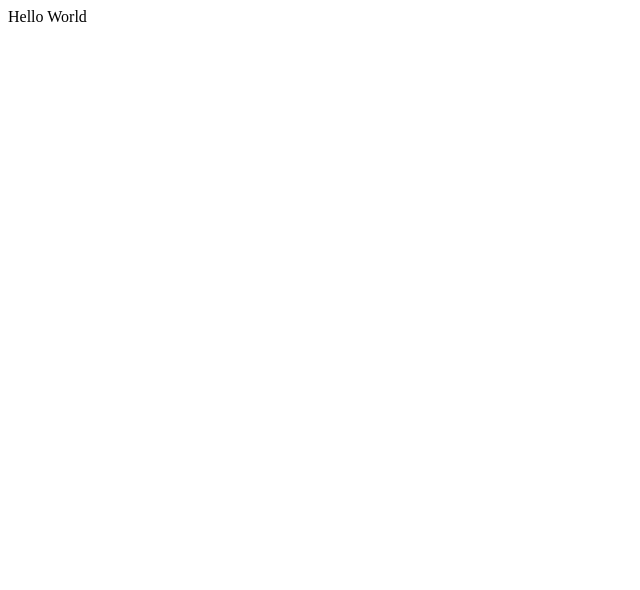
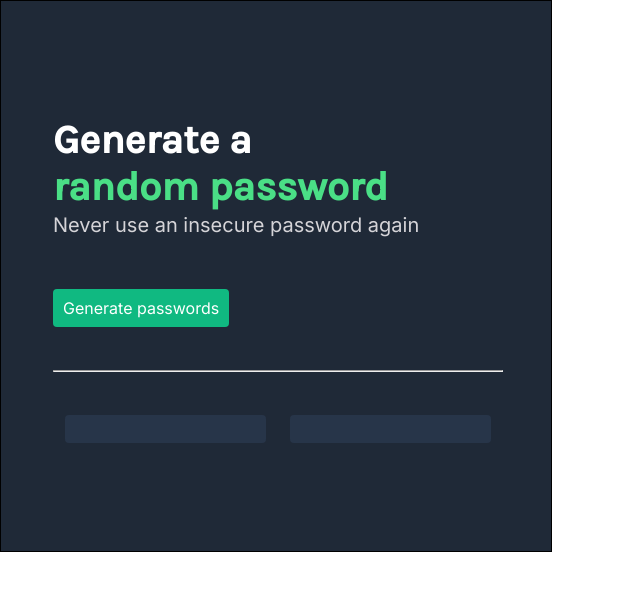
Before and after one commit to Soup098/PasswordGenerator, a plain HTML site: page index.html in a window 1280 px wide. Shown: the whole page, without its empty margins (0-640 px from the left). Drawn offline with Linux system fonts and the light colour scheme; a web font is replaced by a local one.

Commit message:
version 1.0

```diff
--- a/index.html
+++ b/index.html
@@ -1,8 +1,37 @@
 <html>
     <head>
+        <link rel="preconnect" href="https://fonts.googleapis.com">
+        <link rel="preconnect" href="https://fonts.gstatic.com" crossorigin>
+        <link href="https://fonts.googleapis.com/css2?family=Karla:wght@500&family=Oldenburg&display=swap" rel="stylesheet">
+        <link rel="preconnect" href="https://fonts.googleapis.com">
+        <link rel="preconnect" href="https://fonts.gstatic.com" crossorigin>
+        <link href="https://fonts.googleapis.com/css2?family=Inter&family=Karla:wght@500&family=Oldenburg&display=swap" rel="stylesheet">
+        <link rel="stylesheet" href="styles.css">
+
+
 
     </head>
     <body>
-        <p>Hello World</p>
+        <div class="container">
+            <div class ="content">
+                <h1>Generate a <br><span class="inner-text"> random password</span></h1>
+                <h2>Never use an insecure password again</h2>
+                <div class="btn-box">
+                    <button class="btn" onclick="createPasswords()">Generate passwords</button>
+                </div>
+                <hr>
+                <div class="output-boxes">
+                    <p class="output" id="pass-one"></p>
+                    <p class="output" id="pass-two"></p>
+                    <!-- <input type="text" class="output" id="pass-one">
+                    <input type="text" class="output" id="pass-two"> -->
+                </div>
+
+
+            </div>
+        </div>
+
+
+        <script src="index.js"></script>
     </body>
 </html>
--- a/index.js
+++ b/index.js
@@ -0,0 +1,20 @@
+const characters = ["A","B","C","D","E","F","G","H","I","J","K","L","M","N","O","P","Q","R","S","T","U","V","W","X","Y","Z","a","b","c","d","e","f","g","h","i","j","k","l","m","n","o","p","q","r","s","t","u","v","w","x","y","z", "0", "1", "2", "3", "4", "5", "6", "7", "8", "9","~","`","!","@","#","$","%","^","&","*","(",")","_","-","+","=","{","[","}","]",",","|",":",";","<",">",".","?",
+"/"];
+
+let passOne = document.getElementById("pass-one")
+let passTwo = document.getElementById("pass-two")
+
+
+function createPasswords() {
+    let newPassOne = ""
+    let newPassTwo = ""
+    for (let i = 0; i < 16; i++) {
+        let a = Math.floor(Math.random() * characters.length)
+        let b = Math.floor(Math.random() * characters.length)
+        newPassOne += characters[a]
+        newPassTwo += characters[b]
+    }
+    passOne.textContent = newPassOne
+    passTwo.textContent = newPassTwo
+
+}
--- a/styles.css
+++ b/styles.css
@@ -0,0 +1,74 @@
+html, body {
+    margin: 0px;
+    padding: 0px;
+}
+.container {
+    background: #1F2937;
+    width: 550px;
+    height: 550px;
+    border: 1px solid black;
+    display: flex;
+
+}
+.content {
+    margin-top: 115px;
+    margin-left: 52px;
+}
+h1 {
+    font-family: Karla;
+    color: white;
+    font-size: 40px;
+    font-style: normal;
+    font-weight: 800;
+    margin: 0px;
+
+    width: 355px;
+    height: 80px;
+}
+.inner-text {
+    color: #4ADF86;
+}
+h2 {
+    font-family: Inter;
+    font-size: 20px;
+    font-style: normal;
+    font-weight: 400;
+    color: #D5D4D8;
+    margin-bottom: 52px;
+
+}
+.btn {
+    font-family: Inter;
+    color: white;
+    font-size: 16px;
+    font-style: normal;
+    font-weight: 500;
+    border: 0px;
+    border-radius: 4px;
+    background: #10B981;
+    margin-bottom: 35;
+    padding: 9px 10px;
+
+}
+.btn:hover {
+    transform: scale(1.05);
+}
+.output-boxes {
+    display: flex;
+    justify-content: center;
+
+}
+.output {
+    color: #55F991;
+    background: #273549;
+    border: 0px;
+    border-radius: 4px;
+    text-align: center;
+    padding: 20px 15px 8px 16px;
+    margin: 35px 12px auto 12px;
+    width: 170px;
+    font-size: 15px;
+    font-weight: 600;
+
+
+}
```
